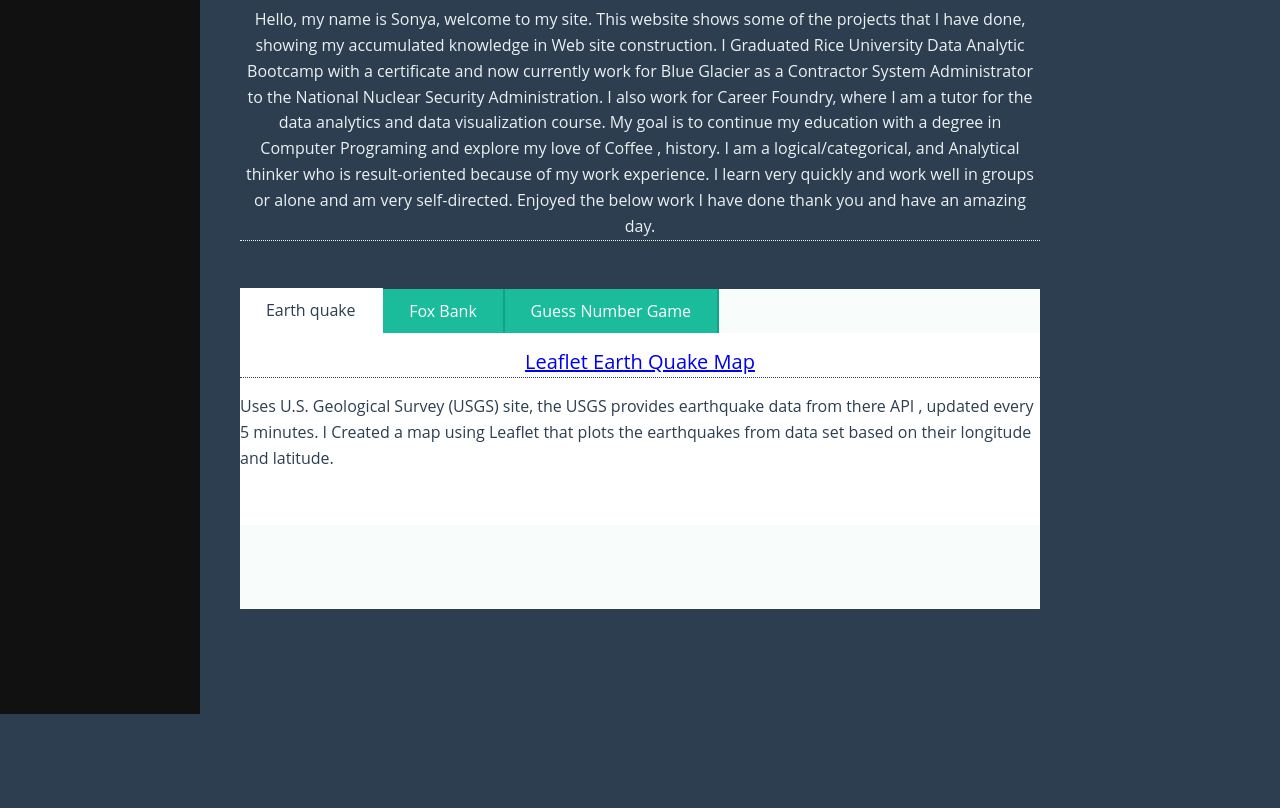
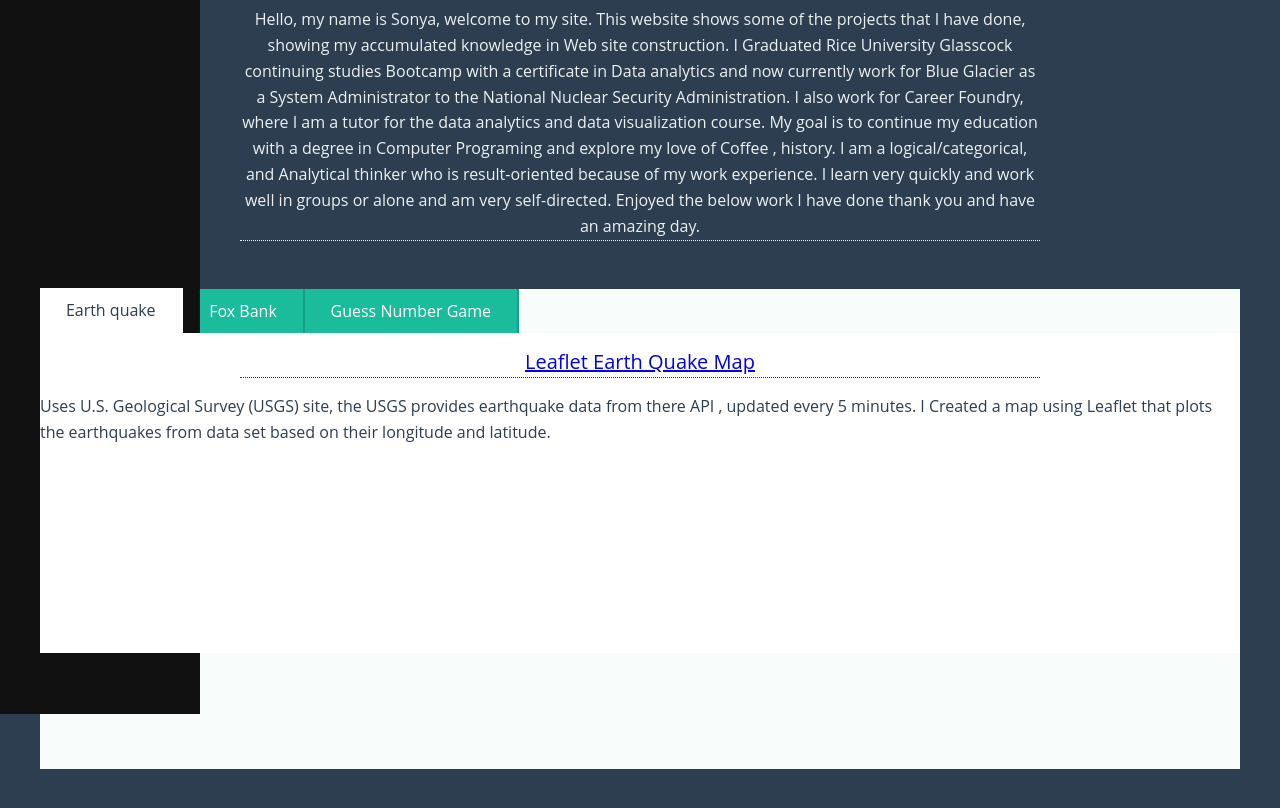
Before and after one commit to sonyamg80/sonyamg80.github.io, a plain HTML site: page index.html in a window 1280 px wide. Shown: the part 86-894 px from the top of the page. Before the commit the page ends 800 px from the top, so only its background shows below. Drawn offline with Linux system fonts and the light colour scheme.

Commit message:
working on this site

```diff
--- a/index.html
+++ b/index.html
@@ -22,7 +22,7 @@
         <div>
             <p>
                 Hello, my name is Sonya, welcome to my site. This website shows some of the projects that I have done, showing my accumulated knowledge in Web site construction.
-                I Graduated Rice University Data Analytic Bootcamp with a certificate and now currently work for Blue Glacier as a Contractor System Administrator to the National Nuclear Security Administration.
+                I Graduated Rice University Glasscock continuing studies Bootcamp with a certificate in Data analytics and now currently work for Blue Glacier as a  System Administrator to the National Nuclear Security Administration.
                 I also work for Career Foundry, where I am a tutor for the data analytics and data visualization course.
                My goal is to continue my education with a degree in Computer Programing and explore my love of Coffee , history.
 
@@ -61,8 +61,8 @@
                      I created this game as a way to get further into JavaScript a way to understand the fundamentals and foundations of how JavaScript works specifically a lot of but in this game is functions else if statements radio buttons all fundamental basicness of a simple game that I used to create utilizes multiple websites and research to create the game it's a very simple one and retro but here is the game completed I will soon upload the code but for now enjoy the game .
                 </div>
                 <div class="tab">
-                    <input type="radio" name="css-tabs" id="tab-2" class="tab-switch">
-                    <label for="tab-2" class="tab-label">Weather website</label>
+                    <input type="radio" name="css-tabs" id="tab-4" class="tab-switch">
+                    <label for="tab-4" class="tab-label">Weather website</label>
                     <div class="tab-content">
                         <p><a href="weather/index.html" style="font-size: 20px;"target="_blank"> Weather Site analyis </a></p>
                         I built this website using data and work that was done with the project website. I took the plots and images from my python project. I created a python script to graph using plotly , then saved each graph as its own image. I then embedded them using I frame.
--- a/style.css
+++ b/style.css
@@ -19,7 +19,7 @@ body {
   line-height: 1.618em;
 }
 .wrapper {
-  max-width: 50rem;
+  max-width: 75em;
   width: 100%;
   margin: 0 auto;
 }
@@ -27,7 +27,7 @@ body {
   position: relative;
   margin: 3rem 0;
   background: hsl(165, 40%, 98%);
-  height: 20rem;
+  height: 30rem;
 }
 .tabs::before,
 .tabs::after {
@@ -61,7 +61,7 @@ body {
   transition: top 0.25s;
 }
 .tab-content {
-  height: 12rem;
+  height: 20rem;
 
   position: absolute;
   z-index: 1;
```
